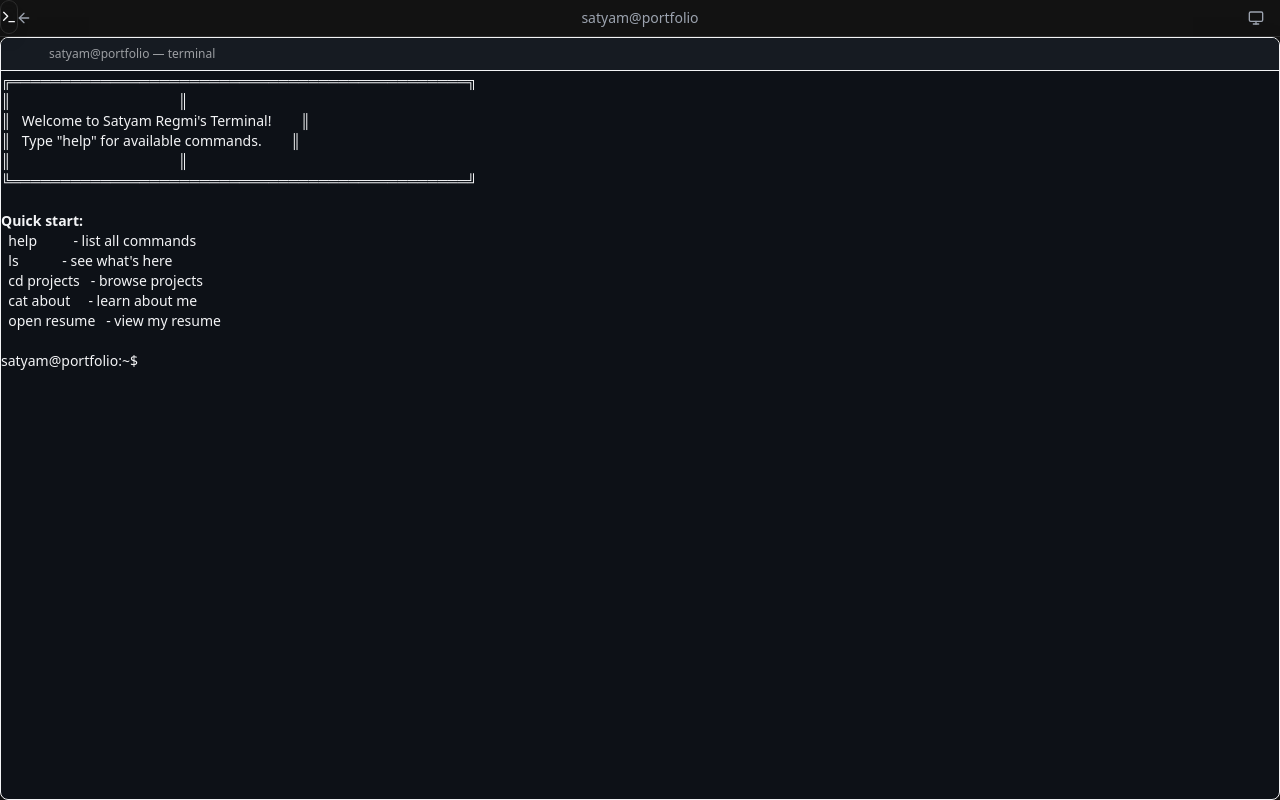
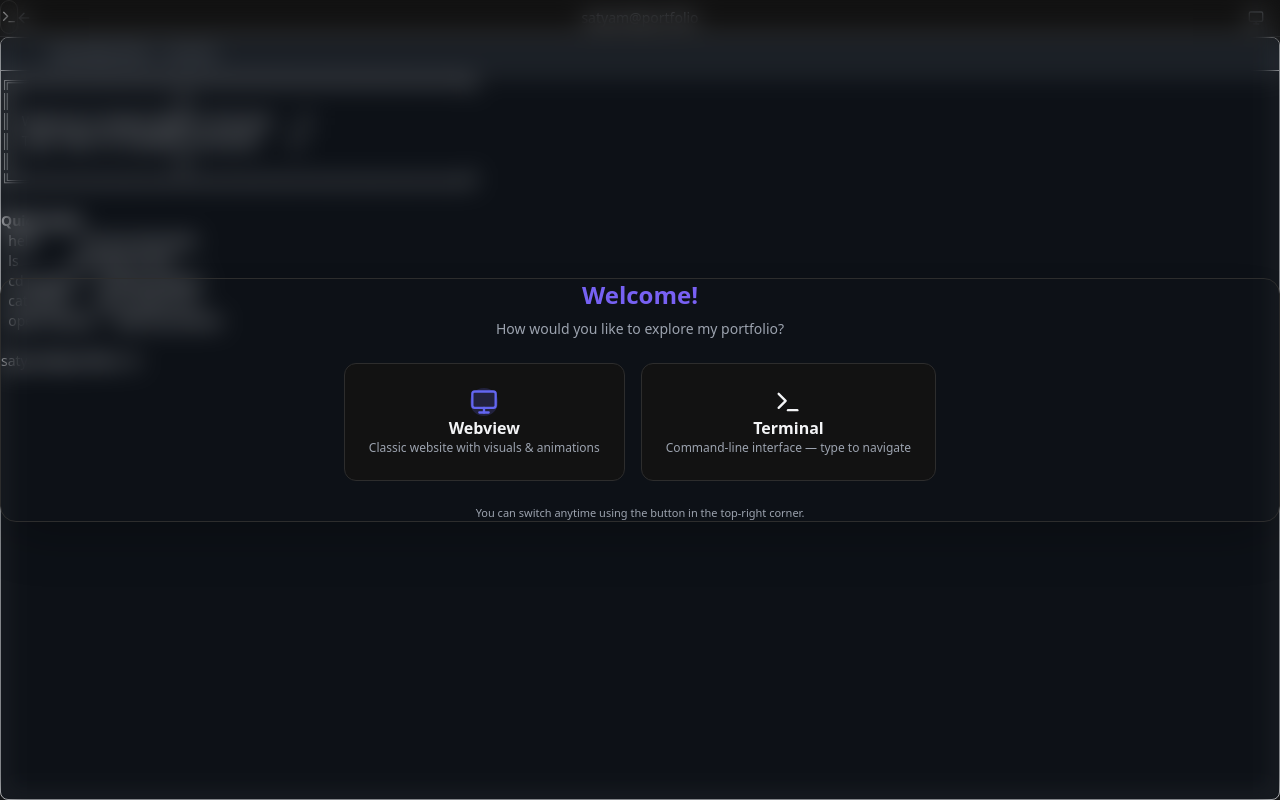
Before and after one commit to regmisatyam/satym, a Next.js app: page /terminal in a window 1280 px wide. Built offline with nearby package versions, Linux system fonts and the light colour scheme.

Commit message:
Add overlay to choose mode

```diff
--- /dev/null
+++ b/src/components/terminal/ModeChooser.tsx
@@ -0,0 +1,61 @@
+'use client';
+
+import React from 'react';
+import { FiMonitor, FiTerminal } from 'react-icons/fi';
+
+interface ModeChooserProps {
+  onChoose: (mode: 'browse' | 'terminal') => void;
+}
+
+export default function ModeChooser({ onChoose }: ModeChooserProps) {
+  return (
+    <div className="fixed inset-0 z-[99999] flex items-center justify-center bg-black backdrop-blur-md p-4">
+      <div className="bg-dark-secondary/95 border border-dark-accent rounded-2xl shadow-2xl max-w-md w-full p-8 text-center space-y-6 animate-fade-in">
+        {/* Greeting */}
+        <div>
+          <h2 className="text-2xl md:text-3xl font-bold bg-gradient-to-r from-highlight-primary to-purple-500 bg-clip-text text-transparent">
+            Welcome!
+          </h2>
+          <p className="text-dark-muted mt-2 text-sm">
+            How would you like to explore my portfolio?
+          </p>
+        </div>
+
+        {/* Options */}
+        <div className="flex flex-row gap-4 justify-center items-center">
+          {/* Browse / Webview */}
+          <button
+            onClick={() => onChoose('browse')}
+            className="group flex flex-col items-center gap-3 p-6 rounded-xl border border-dark-accent bg-dark-primary hover:border-highlight-primary hover:bg-highlight-primary/10 transition-all duration-300"
+          >
+            <div className="p-4 rounded-full bg-highlight-primary/20 text-highlight-primary group-hover:scale-110 transition-transform">
+              <FiMonitor size={28} />
+            </div>
+            <span className="font-semibold text-dark-text">Webview</span>
+            <span className="text-xs text-dark-muted leading-tight">
+              Classic website with visuals &amp; animations
+            </span>
+          </button>
+
+          {/* Terminal */}
+          <button
+            onClick={() => onChoose('terminal')}
+            className="group flex flex-col items-center gap-3 p-6 rounded-xl border border-dark-accent bg-dark-primary hover:border-green-500 hover:bg-green-500/10 transition-all duration-300"
+          >
+            <div className="p-4 rounded-full bg-green-500/20 text-green-400 group-hover:scale-110 transition-transform">
+              <FiTerminal size={28} />
+            </div>
+            <span className="font-semibold text-dark-text">Terminal</span>
+            <span className="text-xs text-dark-muted leading-tight">
+              Command-line interface — type to navigate
+            </span>
+          </button>
+        </div>
+
+        <p className="text-[11px] text-dark-muted">
+          You can switch anytime using the button in the top-right corner.
+        </p>
+      </div>
+    </div>
+  );
+}
--- a/src/components/terminal/TerminalProvider.tsx
+++ b/src/components/terminal/TerminalProvider.tsx
@@ -2,6 +2,7 @@
 
 import React, { createContext, useContext, useState, useEffect, useCallback } from 'react';
 import { useRouter, usePathname } from 'next/navigation';
+import ModeChooser from './ModeChooser';
 
 type UIMode = 'browse' | 'terminal';
 
@@ -24,6 +25,7 @@ export function useTerminalMode() {
 export function TerminalProvider({ children }: { children: React.ReactNode }) {
   const [uiMode, setUiMode] = useState<UIMode>('browse');
   const [mounted, setMounted] = useState(false);
+  const [needsChoice, setNeedsChoice] = useState(false);
   const router = useRouter();
   const pathname = usePathname();
 
@@ -35,6 +37,11 @@ export function TerminalProvider({ children }: { children: React.ReactNode }) {
       if (pathname !== '/terminal') {
         router.push('/terminal');
       }
+    } else if (stored === 'browse') {
+      setUiMode('browse');
+    } else {
+      // First visit — no preference saved yet
+      setNeedsChoice(true);
     }
     setMounted(true);
   }, []); // eslint-disable-line react-hooks/exhaustive-deps
@@ -58,13 +65,26 @@ export function TerminalProvider({ children }: { children: React.ReactNode }) {
     setMode(uiMode === 'browse' ? 'terminal' : 'browse');
   }, [uiMode, setMode]);
 
+  const handleFirstChoice = useCallback(
+    (mode: UIMode) => {
+      setNeedsChoice(false);
+      setMode(mode);
+    },
+    [setMode]
+  );
+
   // Don't render anything mode-dependent until mounted to avoid hydration mismatch
   if (!mounted) {
-    return <TerminalContext.Provider value={{ uiMode: 'browse', toggleMode, setMode }}>{children}</TerminalContext.Provider>;
+    return (
+      <TerminalContext.Provider value={{ uiMode: 'browse', toggleMode, setMode }}>
+        {children}
+      </TerminalContext.Provider>
+    );
   }
 
   return (
     <TerminalContext.Provider value={{ uiMode, toggleMode, setMode }}>
+      {needsChoice && <ModeChooser onChoose={handleFirstChoice} />}
       {children}
     </TerminalContext.Provider>
   );
```
